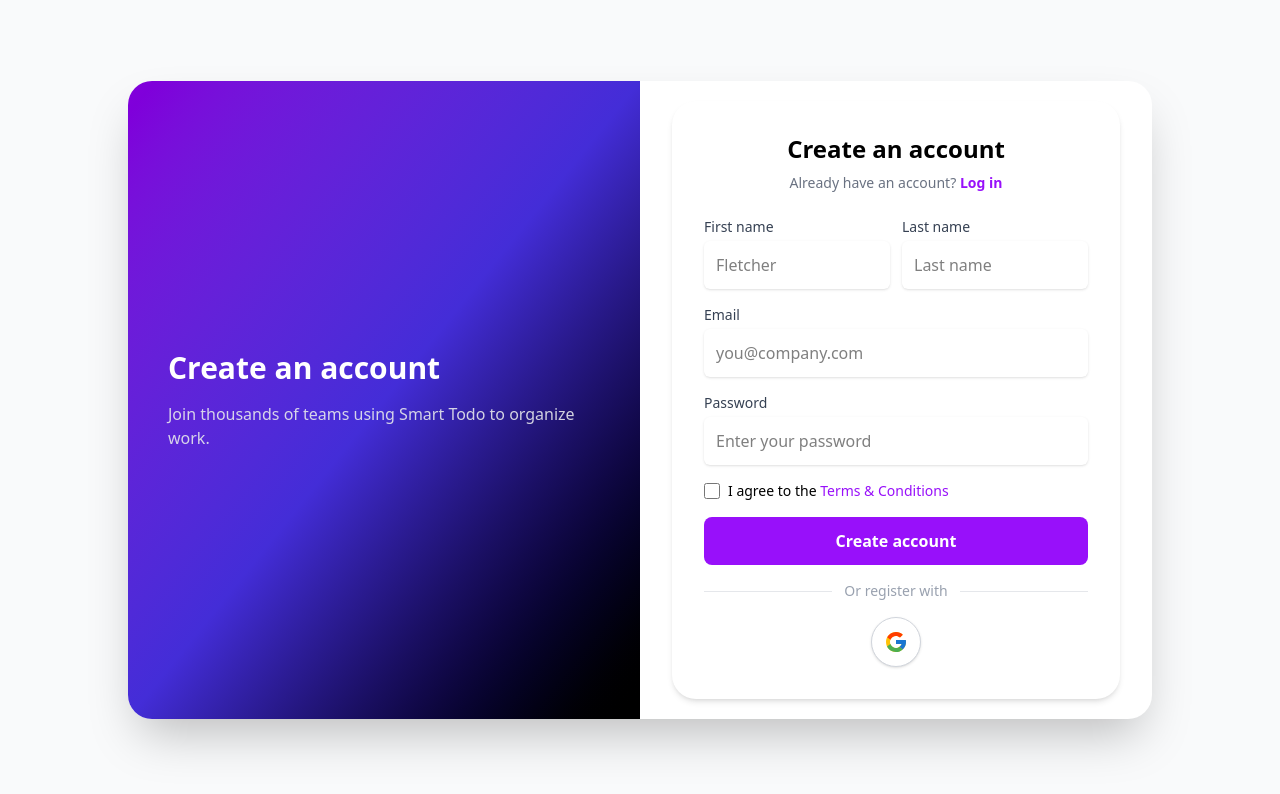
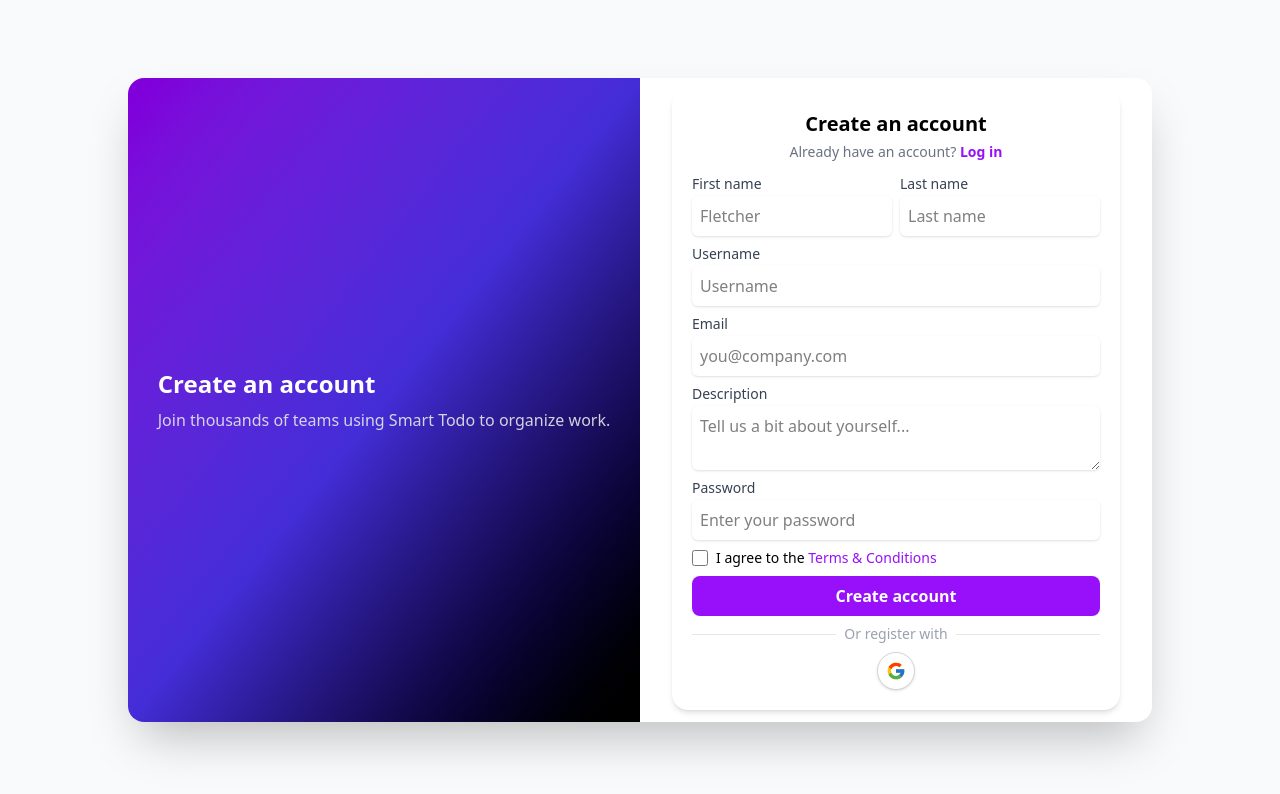
Before and after one commit to umair763/smart-task-management-system-fe, a React (Vite) app: page /signup in a window 1280 px wide. Shown: the top 794 px of the page. Built offline with nearby package versions, Linux system fonts and the light colour scheme.

Commit message:
register page fields added

```diff
--- a/src/pages/register.page.jsx
+++ b/src/pages/register.page.jsx
@@ -7,7 +7,9 @@ import { Link } from "react-router-dom";
 export const RegisterPage = () => {
   const [firstName, setFirstName] = useState("");
   const [lastName, setLastName] = useState("");
+  const [username, setUsername] = useState("");
   const [email, setEmail] = useState("");
+  const [description, setDescription] = useState("");
   const [password, setPassword] = useState("");
   const [agree, setAgree] = useState(false);
   const navigate = useNavigate();
@@ -19,14 +21,14 @@ export const RegisterPage = () => {
   };
 
   return (
-    <div className="min-h-screen bg-gray-50 flex items-center justify-center p-2 md:p-6 lg:p-5">
-      <div className="w-full max-w-5xl bg-white rounded-3xl shadow-2xl flex flex-col md:flex-row overflow-hidden">
+    <div className="min-h-screen bg-gray-50 flex items-center justify-center p-2 md:p-4 lg:p-4">
+      <div className="w-full max-w-5xl bg-white rounded-2xl shadow-2xl flex flex-col md:flex-row overflow-hidden">
         <AnimatedSection
           direction="left"
-          className="hidden md:flex md:w-1/2 bg-linear-to-br from-purple-700 via-indigo-700 to-black text-white p-10 items-center justify-center"
+          className="hidden md:flex md:w-1/2 bg-linear-to-br from-purple-700 via-indigo-700 to-black text-white p-6 items-center justify-center"
         >
           <div className="max-w-lg">
-            <h2 className="text-3xl font-extrabold mb-4">Create an account</h2>
+            <h2 className="text-2xl font-extrabold mb-2">Create an account</h2>
             <p className="text-gray-200/90">
               Join thousands of teams using Smart Todo to organize work.
             </p>
@@ -35,20 +37,20 @@ export const RegisterPage = () => {
 
         <AnimatedSection
           direction="right"
-          className="flex-1 flex items-center justify-center p-4 md:p-5"
+          className="flex-1 flex items-center justify-center p-2 md:p-3"
         >
-          <div className="w-full max-w-md bg-white rounded-3xl shadow-md p-8 m-0">
-            <div className="mb-6 text-center">
-              <h2 className="text-2xl font-bold">Create an account</h2>
-              <p className="text-sm text-gray-500 mt-2">
+          <div className="w-full max-w-md bg-white rounded-2xl shadow-md p-4 md:p-5 m-0">
+            <div className="mb-3 text-center">
+              <h2 className="text-xl font-bold">Create an account</h2>
+              <p className="text-sm text-gray-500 mt-1">
                 Already have an account?{" "}
                 <Link to="/login" className="text-purple-600 font-semibold">
                   Log in
                 </Link>
               </p>
             </div>
-            <form onSubmit={onSubmit} className="space-y-4">
-              <div className="grid grid-cols-1 md:grid-cols-2 gap-3">
+            <form onSubmit={onSubmit} className="space-y-2">
+              <div className="grid grid-cols-1 md:grid-cols-2 gap-2">
                 <div>
                   <label className="block text-sm font-medium text-gray-700">
                     First name
@@ -57,7 +59,7 @@ export const RegisterPage = () => {
                     value={firstName}
                     onChange={(e) => setFirstName(e.target.value)}
                     required
-                    className="mt-1 block w-full rounded-md border-gray-200 shadow-sm p-3 focus:ring-2 focus:ring-purple-500"
+                    className="mt-0.5 block w-full rounded-md border-gray-200 shadow-sm p-2 focus:ring-2 focus:ring-purple-500"
                     placeholder="Fletcher"
                   />
                 </div>
@@ -69,10 +71,22 @@ export const RegisterPage = () => {
                     value={lastName}
                     onChange={(e) => setLastName(e.target.value)}
                     required
-                    className="mt-1 block w-full rounded-md border-gray-200 shadow-sm p-3 focus:ring-2 focus:ring-purple-500"
+                    className="mt-0.5 block w-full rounded-md border-gray-200 shadow-sm p-2 focus:ring-2 focus:ring-purple-500"
                     placeholder="Last name"
                   />
                 </div>
+              </div>
+              <div>
+                <label className="block text-sm font-medium text-gray-700">
+                  Username
+                </label>
+                <input
+                  value={username}
+                  onChange={(e) => setUsername(e.target.value)}
+                  required
+                  className="mt-0.5 block w-full rounded-md border-gray-200 shadow-sm p-2 focus:ring-2 focus:ring-purple-500"
+                  placeholder="Username"
+                />
               </div>
               <div>
                 <label className="block text-sm font-medium text-gray-700">
@@ -83,8 +97,20 @@ export const RegisterPage = () => {
                   value={email}
                   onChange={(e) => setEmail(e.target.value)}
                   required
-                  className="mt-1 block w-full rounded-md border-gray-200 shadow-sm p-3 focus:ring-2 focus:ring-purple-500"
+                  className="mt-0.5 block w-full rounded-md border-gray-200 shadow-sm p-2 focus:ring-2 focus:ring-purple-500"
                   placeholder="you@company.com"
+                />
+              </div>
+              <div>
+                <label className="block text-sm font-medium text-gray-700">
+                  Description
+                </label>
+                <textarea
+                  value={description}
+                  onChange={(e) => setDescription(e.target.value)}
+                  rows="2"
+                  className="mt-0.5 block w-full rounded-md border-gray-200 shadow-sm p-2 focus:ring-2 focus:ring-purple-500"
+                  placeholder="Tell us a bit about yourself..."
                 />
               </div>
               <div>
@@ -96,7 +122,7 @@ export const RegisterPage = () => {
                   value={password}
                   onChange={(e) => setPassword(e.target.value)}
                   required
-                  className="mt-1 block w-full rounded-md border-gray-200 shadow-sm p-3 focus:ring-2 focus:ring-purple-500"
+                  className="mt-0.5 block w-full rounded-md border-gray-200 shadow-sm p-2 focus:ring-2 focus:ring-purple-500"
                   placeholder="Enter your password"
                 />
               </div>
@@ -116,22 +142,22 @@ export const RegisterPage = () => {
               </label>
               <button
                 type="submit"
-                className="w-full bg-purple-600 text-white py-3 rounded-lg font-semibold"
+                className="w-full bg-purple-600 text-white py-2 rounded-lg font-semibold"
               >
                 Create account
               </button>
-              <div className="flex items-center gap-3">
+              <div className="flex items-center gap-2">
                 <div className="flex-1 h-px bg-gray-200" />
                 <div className="text-sm text-gray-400">Or register with</div>
                 <div className="flex-1 h-px bg-gray-200" />
               </div>
-              <div className="flex justify-center gap-3">
+              <div className="flex justify-center gap-2">
                 <button
                   type="button"
-                  className="cursor-pointer rounded-full border border-gray-300 bg-white shadow-sm p-3 flex items-center justify-center hover:bg-gray-50 transition-colors"
+                  className="cursor-pointer rounded-full border border-gray-300 bg-white shadow-sm p-2 flex items-center justify-center hover:bg-gray-50 transition-colors"
                   aria-label="Sign up with Google"
                 >
-                  <FcGoogle className="w-6 h-6" />
+                  <FcGoogle className="w-5 h-5" />
                 </button>
               </div>
             </form>
```
